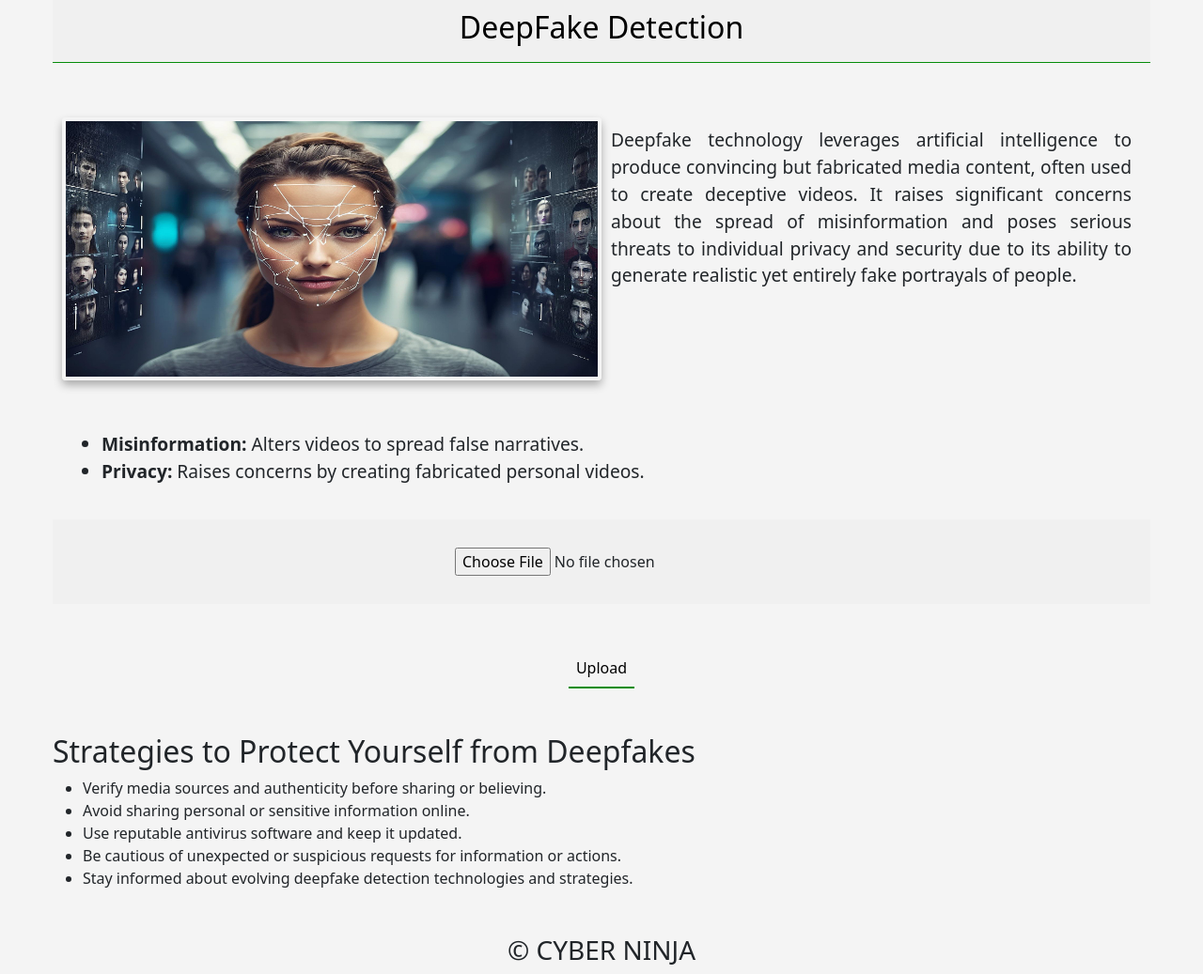
After one commit to Team-Nexus-22/CYBER_NINJA, a Flask app: page /deepfakedetection in a window 1280 px wide. The commit adds this page. Shown: the whole page at 94% size. Run offline with Flask 3, Linux system fonts and the light colour scheme; parts of the project's set-up code (start-up, migrations or seed data) failed here and were passed over; some libraries are stand-ins or nearby versions.

Commit message:
deepfake

```diff
--- a/app.py
+++ b/app.py
@@ -19,6 +19,10 @@ name="CYBER NINJA"
 @app.route('/')
 def home():
     return render_template('index.html',title=name)
+#deepfake detection
+@app.route('/deepfakedetection')
+def deepfake():
+    return render_template('deepfake.html',title=name)
 
 #phishing
 @app.route("/phishing-url-detector", methods=["GET", "POST"])
@@ -37,7 +41,7 @@ def phishing_url_detector():
         # if(y_pred ==1 ):
         pred = "It is {0:.2f} % safe to go ".format(y_pro_phishing*100)
         return render_template('phishingURLDetector.html',xx =round(y_pro_non_phishing,2),url=url )
-    return render_template("phishingURLDetector.html", xx =-1)
+    return render_template("phishingURLDetector.html", xx =-1,title=name)
 
 api_key = "AIzaSyBVbV0KNNMV70FVebcWm2Vn5AoNlXAvNlA"
 genai.configure(api_key=api_key)
--- /dev/null
+++ b/templates/deepfake.html
@@ -0,0 +1,150 @@
+<!DOCTYPE html>
+<html lang="en">
+<head>
+  <meta charset="UTF-8">
+  <meta name="viewport" content="width=device-width, initial-scale=1.0">
+  <title>Deepfake Detection | {{title}}</title>
+  <link rel="stylesheet" href="{{ url_for('static', filename='css/deepfake.css') }}">
+  <link rel="stylesheet" href="https://stackpath.bootstrapcdn.com/bootstrap/5.0.0-alpha1/css/bootstrap.min.css" integrity="sha384-r4NyP46KrjDleawBgD5tp8Y7UzmLA05oM1iAEQ17CSuDqnUK2+k9luXQOfXJCJ4I" crossorigin="anonymous">
+  <script src="https://cdn.jsdelivr.net/npm/popper.js@1.16.0/dist/umd/popper.min.js" integrity="sha384-Q6E9RHvbIyZFJoft+2mJbHaEWldlvI9IOYy5n3zV9zzTtmI3UksdQRVvoxMfooAo" crossorigin="anonymous"></script>
+  <script src="https://stackpath.bootstrapcdn.com/bootstrap/5.0.0-alpha1/js/bootstrap.min.js" integrity="sha384-oesi62hOLfzrys4LxRF63OJCXdXDipiYWBnvTl9Y9/TRlw5xlKIEHpNyvvDShgf/" crossorigin="anonymous"></script>
+</head>
+<style>
+    :root{
+    --primary-color:#000000;
+    --secondary-color:#4CAF50;
+    --hover-color:#058c0a;
+    --background:#f4f4f4;
+}
+.container{
+    max-width: 1200px;
+    width: 100%;
+    margin: 0 auto
+}
+body{
+    background: var(--background) !important;
+}
+.header{
+    padding: 10px;
+    background: #f0f0f0;
+    display: flex;
+    justify-content: center;
+    border-bottom: 1px solid var(--hover-color);
+}.header a{
+    color: #000000;
+    text-decoration:none;
+}
+.maincontent{
+    padding: 10px;
+    display: flex;
+    flex-wrap: wrap;
+    width: 100%;
+
+}
+.maincontent img{
+    width: 50%;
+    box-sizing: border-box;
+    border: 4px solid var(--background);
+    box-shadow: 0px 5px 10px rgba(0,0,0,0.3);
+    border-radius: 4px;
+}
+.maincontent p{
+    width: 50%;
+    font-size: larger;
+    box-sizing: border-box;
+    padding: 10px;
+    text-align: justify;
+}
+.subcontent{
+    padding: 20px;
+}
+.subcontent li{
+    font-size: larger;
+}
+section{
+    padding: 30px;
+    width: 100%;
+    background: #f0f0f0;
+}
+.uploadcontent{
+    display: flex;
+    justify-content: center;
+}
+.justifycontent{
+    display: flex;
+    justify-content: center;
+}
+.justifycontent button{
+    padding: 8px;
+    border: none;
+    outline: none !important;
+    background: none;
+    border-bottom: 2px solid var(--hover-color);
+}
+@media screen and (max-width:720px) {
+.maincontent{
+    display: flex;
+flex-wrap: wrap;
+flex-direction: column;
+width: 200%;}
+
+}
+</style>
+<body>
+<div class="container">
+    <header>
+        <div class="header">
+           <h2><a href=""> DeepFake Detection</a> </h2>
+        </div>
+    </header>
+    <main class="mt-5">
+        <div class="maincontent">
+            <img src="{{url_for('static',filename='img/deepfakeintro.jpg')}}" alt="" width="380px" height="280px">
+            <p>Deepfake technology leverages artificial intelligence to produce convincing but fabricated media content, often used to create deceptive videos. It raises significant concerns about the spread of misinformation and poses serious threats to individual privacy and security due to its ability to generate realistic yet entirely fake portrayals of people.</p>
+        </div>
+        <div class="subcontent mt-4">
+            <ul>
+                <li><strong>Misinformation:</strong> Alters videos to spread false narratives.
+                    </li>
+                <li><strong>Privacy:</strong> Raises concerns by creating fabricated personal videos.</li>
+            </ul>
+        </div>
+
+
+    </main>
+   <section>
+    <div class="uploadcontent">
+        <form action="">
+            <input type="file">
+
+        </form>
+
+    </div>
+
+   </section>
+   <div class="justifycontent mt-5">
+    <button type="submit">Upload</button>
+   </div>
+
+
+<div class="advice mt-5">
+    <h2>Strategies to Protect Yourself from Deepfakes</h2>
+    <ul>
+        <li>Verify media sources and authenticity before sharing or believing.</li>
+        <li>Avoid sharing personal or sensitive information online.</li>
+        <li>Use reputable antivirus software and keep it updated.</li>
+        <li>Be cautious of unexpected or suspicious requests for information or actions.</li>
+        <li>Stay informed about evolving deepfake detection technologies and strategies.</li>
+    </ul>
+</div>
+</div>
+
+<footer class="d-flex justify-content-center mt-5">
+ <h3>&copy {{title}}</h3>
+</footer>
+
+
+
+
+</body>
+</html>
--- a/templates/g_ai.html
+++ b/templates/g_ai.html
@@ -17,7 +17,7 @@
 </head>
 <body>
     <div class="heading">
-        <h1>Welcome to the G-AI</h1>
+        <h1>Welcome to {{title}}</h1>
         <p>Type your question below:</p>
       </div>
 
@@ -33,6 +33,8 @@
 
 
   </div>
+
+
  <div class="resi">
   <div id="responseContainer">
   </div></div>
@@ -117,5 +119,6 @@
         askQuestion(); // Call askQuestion function to handle the submission
     });
   </script>
+
 </body>
 </html>
--- a/templates/phishingURLDetector.html
+++ b/templates/phishingURLDetector.html
@@ -18,7 +18,9 @@
 </head>
 
 <body>
-
+    <footer class="d-flex justify-content-center">
+        <h3><a href="/" style="color: beige;text-decoration: none;">{{title}}</a></h3>
+       </footer>
 <div class=" container">
     <div class="row">
         <div class="form col-md" id="form1">
@@ -46,6 +48,8 @@
 </div>
 <br>
 </div>
+
+
 
     <!-- JavaScript -->
     <script src="https://code.jquery.com/jquery-3.5.1.slim.min.js"
```
Also changed, not shown: templates/index.html (+10 -3 lines), static/css/deepfake.css (added), static/img/deepfakeintro.jpg (added), static/img/deepfakeintroimg.jpeg (added).
